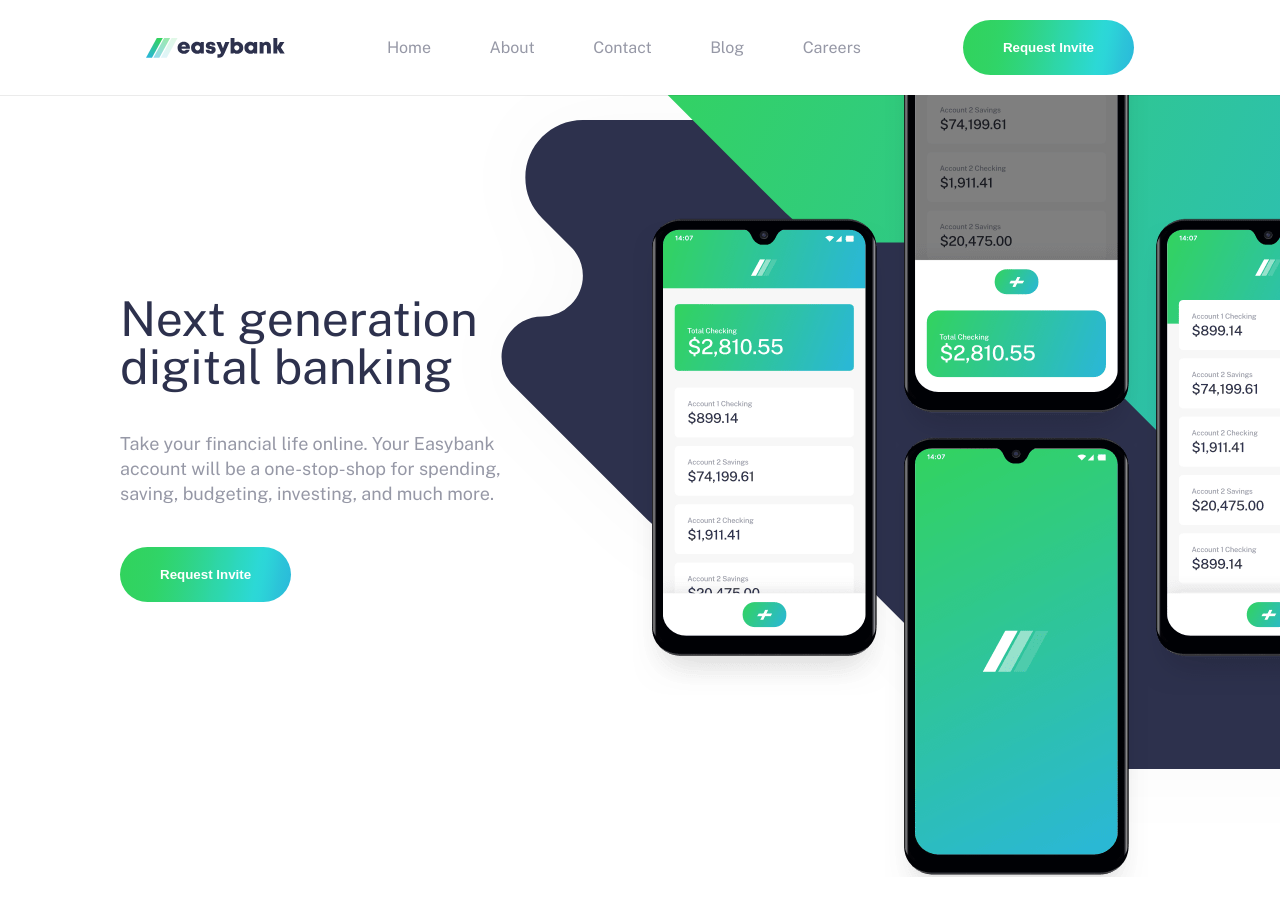
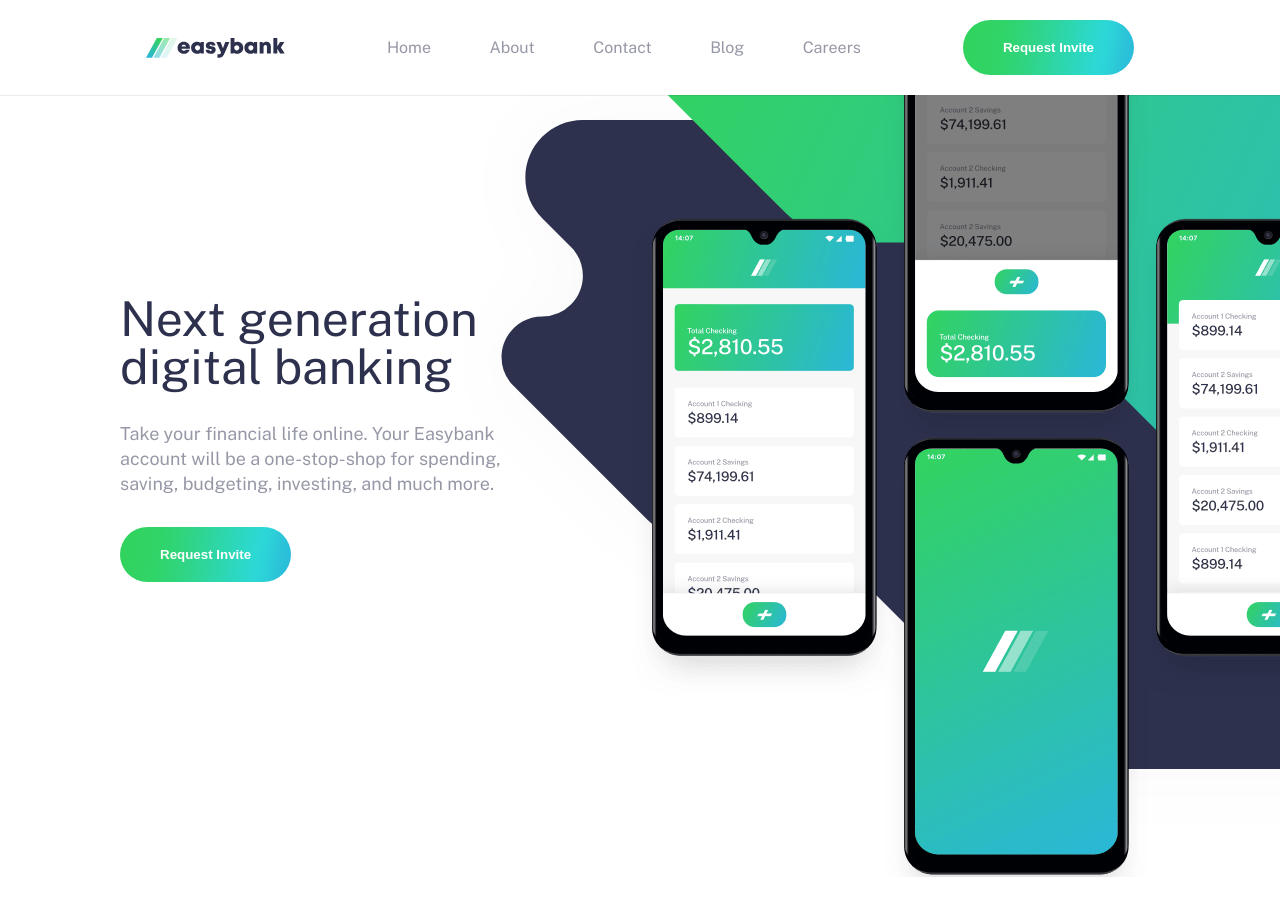
Before and after one commit to tamasgyetvan/EasyBank_LandingPage, a React (Vite) app: page / in a window 1280 px wide. Shown: the top 916 px of the page. Built offline with nearby package versions, Linux system fonts and the light colour scheme.

Commit message:
Change gap

```diff
--- a/src/components/Hero/Hero.css
+++ b/src/components/Hero/Hero.css
@@ -9,7 +9,7 @@
   display: flex;
   flex-direction: column;
   align-items: flex-start;
-  gap: 40px;
+  gap: 30px;
   padding-top: 20rem;
 }
 
```
